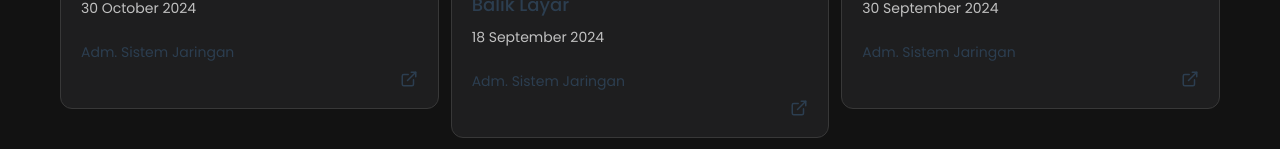
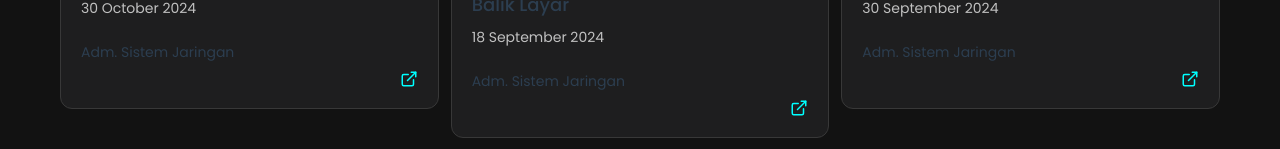
Before and after one commit to tokolight/portofolio-muhammad-erliyanto, a Vue app: page /blog in a window 1280 px wide. Shown: the part 559-708 px from the top of the page. Built offline with nearby package versions, Linux system fonts and the light colour scheme.

Commit message:
Update BlogView.vue

```diff
--- a/src/views/BlogView.vue
+++ b/src/views/BlogView.vue
@@ -28,7 +28,7 @@
                   <div class="w-full text-left text-[10px] text-[#c1c1c1] md:text-xs lg:text-sm">
                     {{ item.status }}
                   </div>
-                  <div class="w-full mt-4 text-normal text-sm text-left text-cyan-200">
+                  <div class="w-full mt-4 text-normal text-sm text-left text-aqua">
                     {{ item.tech }}
                   </div>
                   <div class="w-full flex justify-end">
@@ -147,4 +147,10 @@ svg:hover {
 .fade-zoom-in {
   animation: fadeZoomIn 1s ease-in-out;
 }
+.text-primary {
+  color: aqua; /* Mengubah warna teks primary menjadi aqua */
+}
+.text-cyan-200 {
+  color: aqua; /* Mengubah warna cyan-200 menjadi aqua */
+}
 </style>
```
